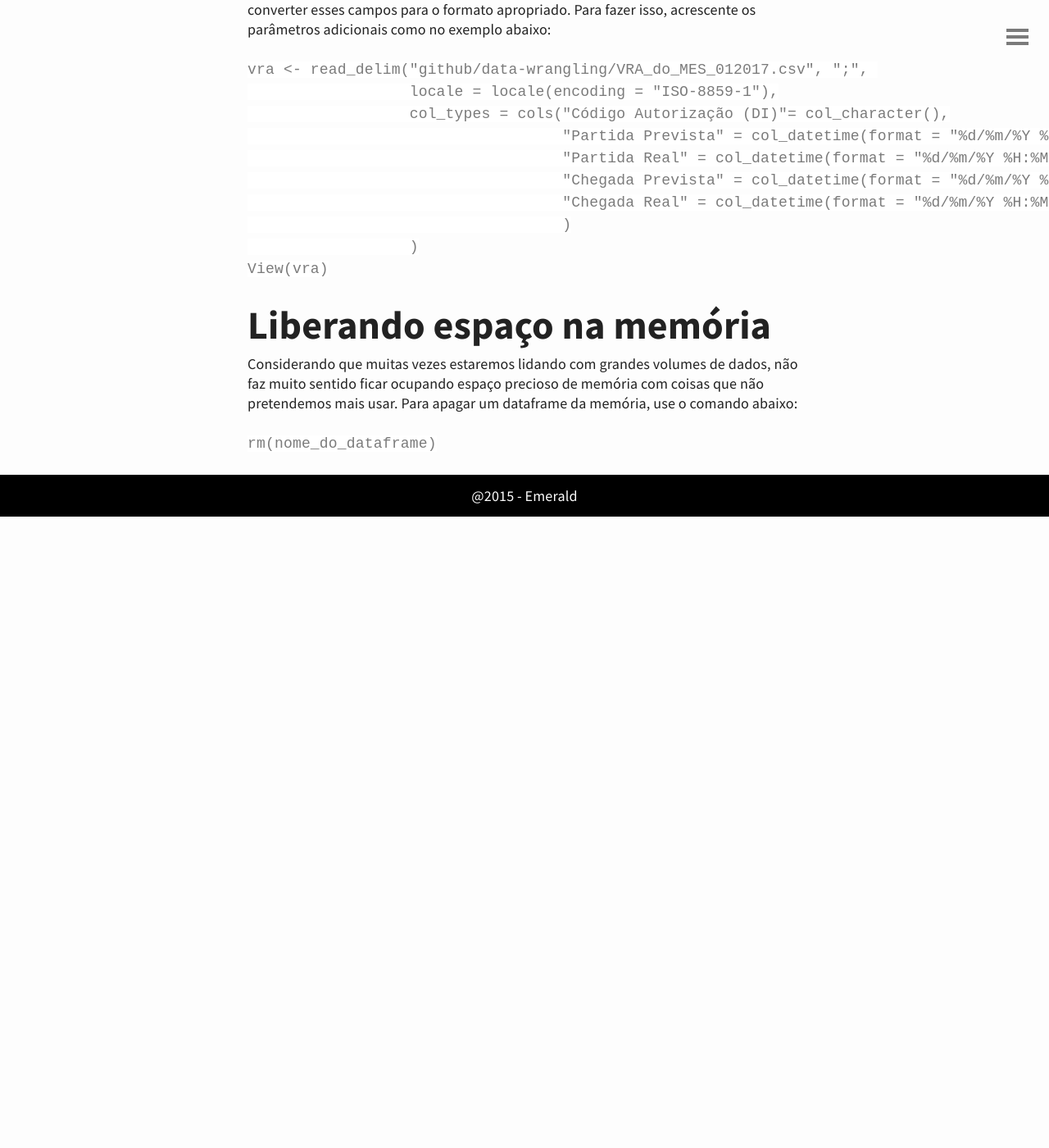
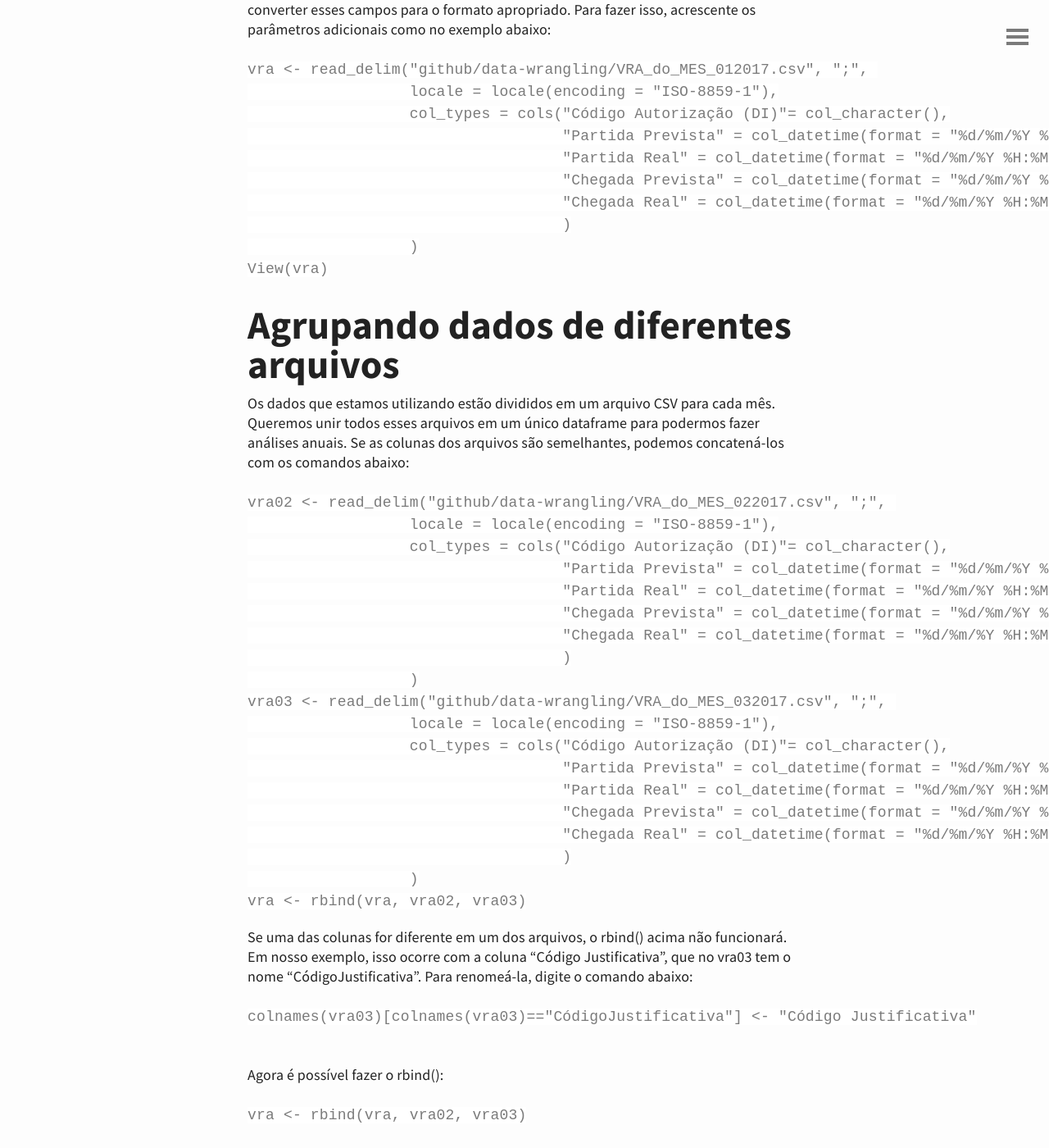
Before and after one commit to jcolares/jcolares.github.io, a Jekyll site: the page built from _posts/2018-07-31-data-wrangling.md, in a window 1280 px wide and 1400 px high, scrolled down 2873 px. Shown: the whole window at 82% size. Built offline with Jekyll 4.4.1, drawn with Linux system fonts in a browser that asks for light colours; before the commit the page ends 3503 px from its top, so only the background shows below that.

Commit message:
Update 2018-07-31-data-wrangling.md

````diff
--- a/_posts/2018-07-31-data-wrangling.md
+++ b/_posts/2018-07-31-data-wrangling.md
@@ -69,10 +69,41 @@ vra <- read_delim("github/data-wrangling/VRA_do_MES_012017.csv", ";",
                   )
 View(vra)
 ```
+# Agrupando dados de diferentes arquivos
+Os dados que estamos utilizando estão divididos em um arquivo CSV para cada mês. Queremos unir todos esses arquivos em um único dataframe para podermos fazer análises anuais. Se as colunas dos arquivos são semelhantes, podemos concatená-los com os comandos abaixo:
+```
+vra02 <- read_delim("github/data-wrangling/VRA_do_MES_022017.csv", ";",
+                  locale = locale(encoding = "ISO-8859-1"),
+                  col_types = cols("Código Autorização (DI)"= col_character(),
+                                   "Partida Prevista" = col_datetime(format = "%d/%m/%Y %H:%M"),
+                                   "Partida Real" = col_datetime(format = "%d/%m/%Y %H:%M"),
+                                   "Chegada Prevista" = col_datetime(format = "%d/%m/%Y %H:%M"),
+                                   "Chegada Real" = col_datetime(format = "%d/%m/%Y %H:%M")
+                                   )
+                  )
+vra03 <- read_delim("github/data-wrangling/VRA_do_MES_032017.csv", ";",
+                  locale = locale(encoding = "ISO-8859-1"),
+                  col_types = cols("Código Autorização (DI)"= col_character(),
+                                   "Partida Prevista" = col_datetime(format = "%d/%m/%Y %H:%M"),
+                                   "Partida Real" = col_datetime(format = "%d/%m/%Y %H:%M"),
+                                   "Chegada Prevista" = col_datetime(format = "%d/%m/%Y %H:%M"),
+                                   "Chegada Real" = col_datetime(format = "%d/%m/%Y %H:%M")
+                                   )
+                  )
+vra <- rbind(vra, vra02, vra03)
+```
+Se uma das colunas for diferente em um dos arquivos, o rbind() acima não funcionará. Em nosso exemplo, isso ocorre com a coluna "Código Justificativa", que no vra03 tem o nome "CódigoJustificativa". Para renomeá-la, digite o comando abaixo:
+```
+colnames(vra03)[colnames(vra03)=="CódigoJustificativa"] <- "Código Justificativa"
 
-
-# Liberando espaço na memória
+```
+Agora é possível fazer o rbind():
+```
+vra <- rbind(vra, vra02, vra03)
+```
+## Liberando espaço na memória
 Considerando que muitas vezes estaremos lidando com grandes volumes de dados, não faz muito sentido ficar ocupando espaço precioso de memória com coisas que não pretendemos mais usar. Para apagar um dataframe da memória, use o comando abaixo:
 ```
-rm(nome_do_dataframe)
+rm(vra02)
+rm(vra03)
 ```
````
